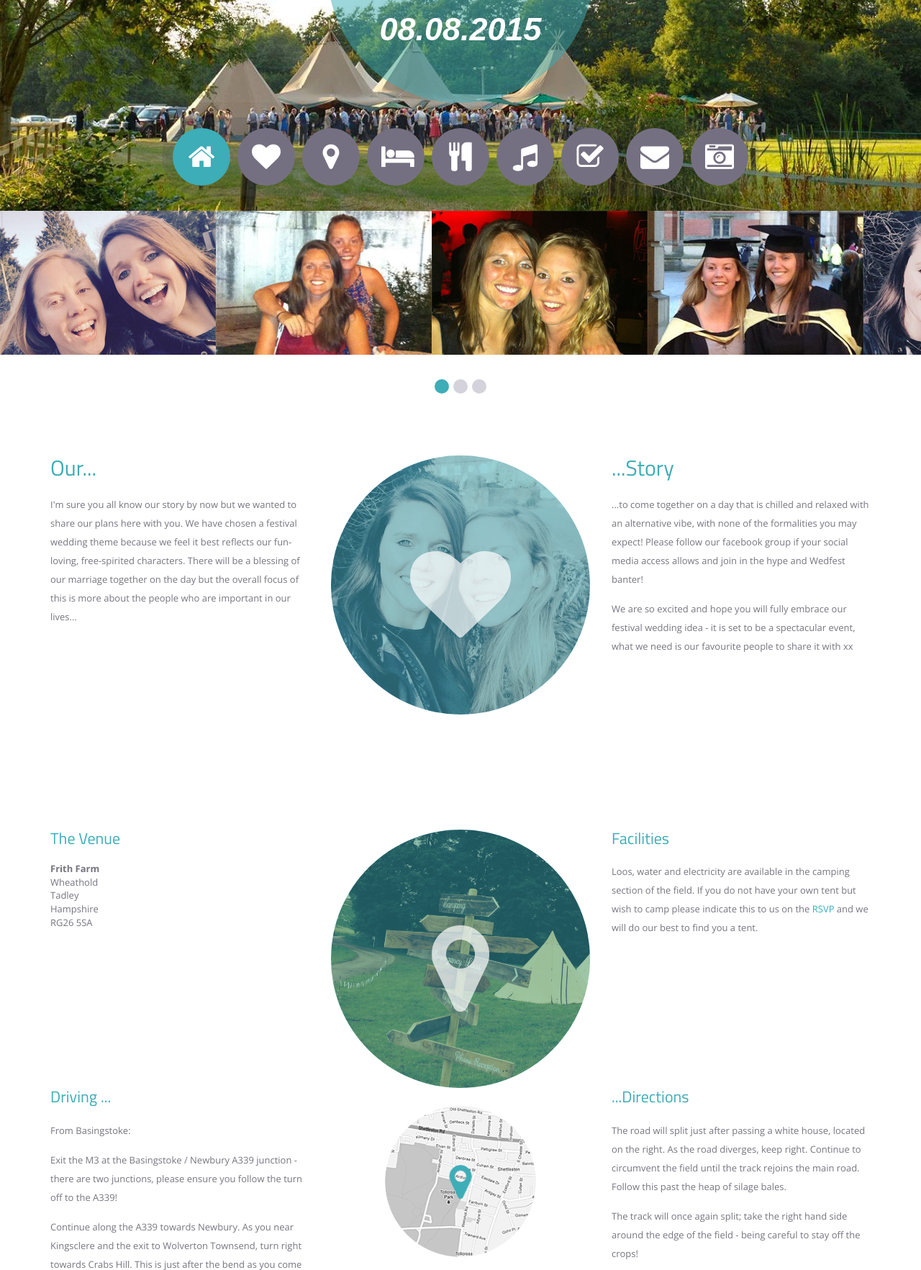
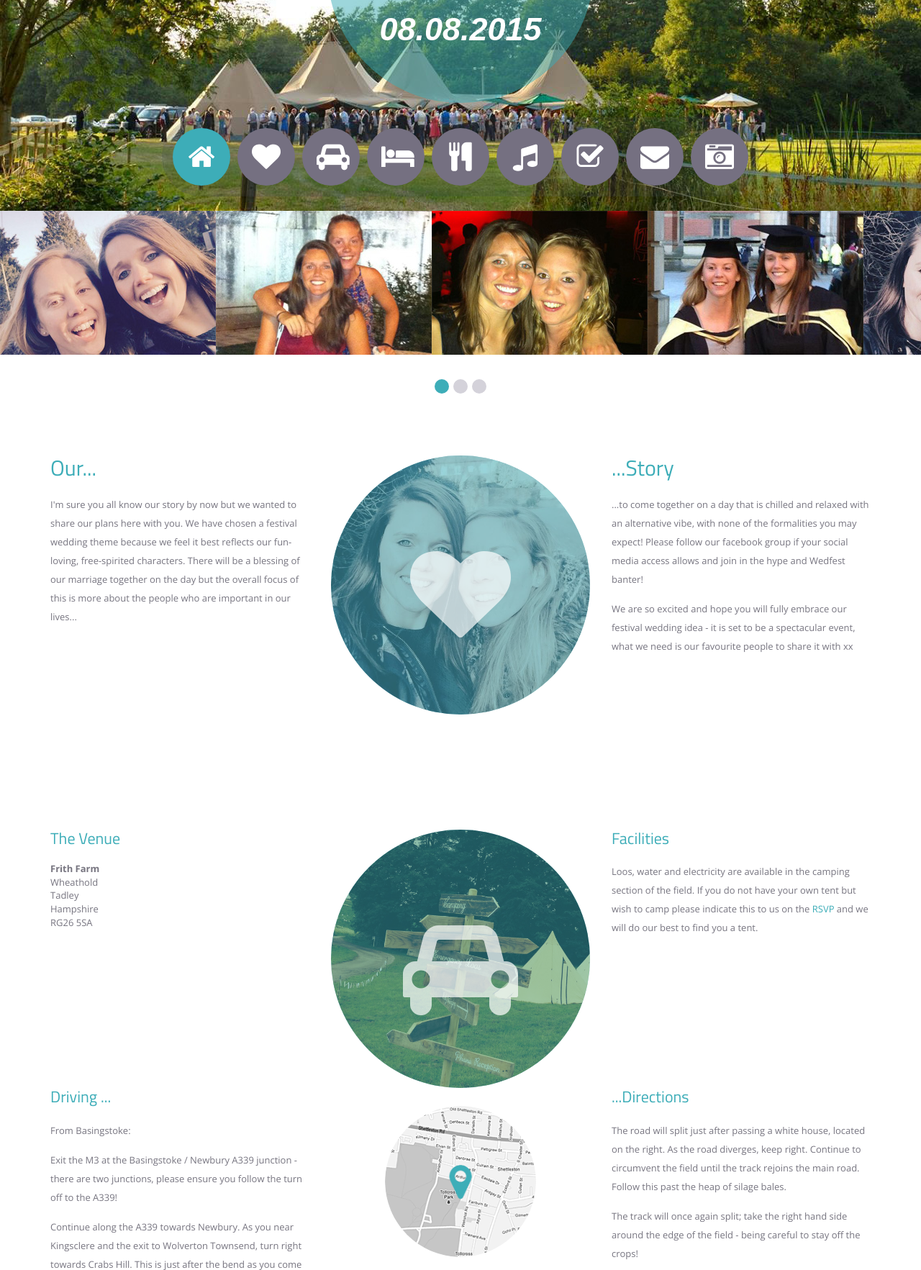
Before and after one commit to northerngit/wedfest2015, a PHP site: page /main.html in a window 1280 px wide. Shown: the part 247-2012 px from the top of the page at 72% size. Run offline with PHP 8.4, Linux system fonts and the light colour scheme; some libraries are stand-ins or nearby versions; some web fonts are replaced.

Commit message:
Update Location navbar and section icon

```diff
--- a/css/style.css
+++ b/css/style.css
@@ -398,7 +398,7 @@ position:relative;
 }
 
 .location-icon:before {
-  content:"\f041";
+  content:"\f1b9";
 }
 
 .accommodation-icon:before {
--- a/main.html
+++ b/main.html
@@ -79,7 +79,7 @@
           <ul class="nav">
             <li><a href="#home" title="Home"><i class="fa fa-home"></i></a></li>
             <li><a href="#about" title="About"><i class="fa fa-heart"></i></a></li>
-            <li><a href="#location" title="Location"><i class="fa fa-map-marker"></i></a></li>
+            <li><a href="#location" title="Location"><i class="fa fa-car"></i></a></li>
             <li><a href="#accommodation" title="Accommodation"><i class="fa fa-bed"></i></a></li>
             <li><a href="#tableware" title="Tableware"><i class="fa fa-cutlery"></i></a></li>
             <li><a href="#bands" title="Bands"><i class="fa fa-music"></i></a></li>
```
